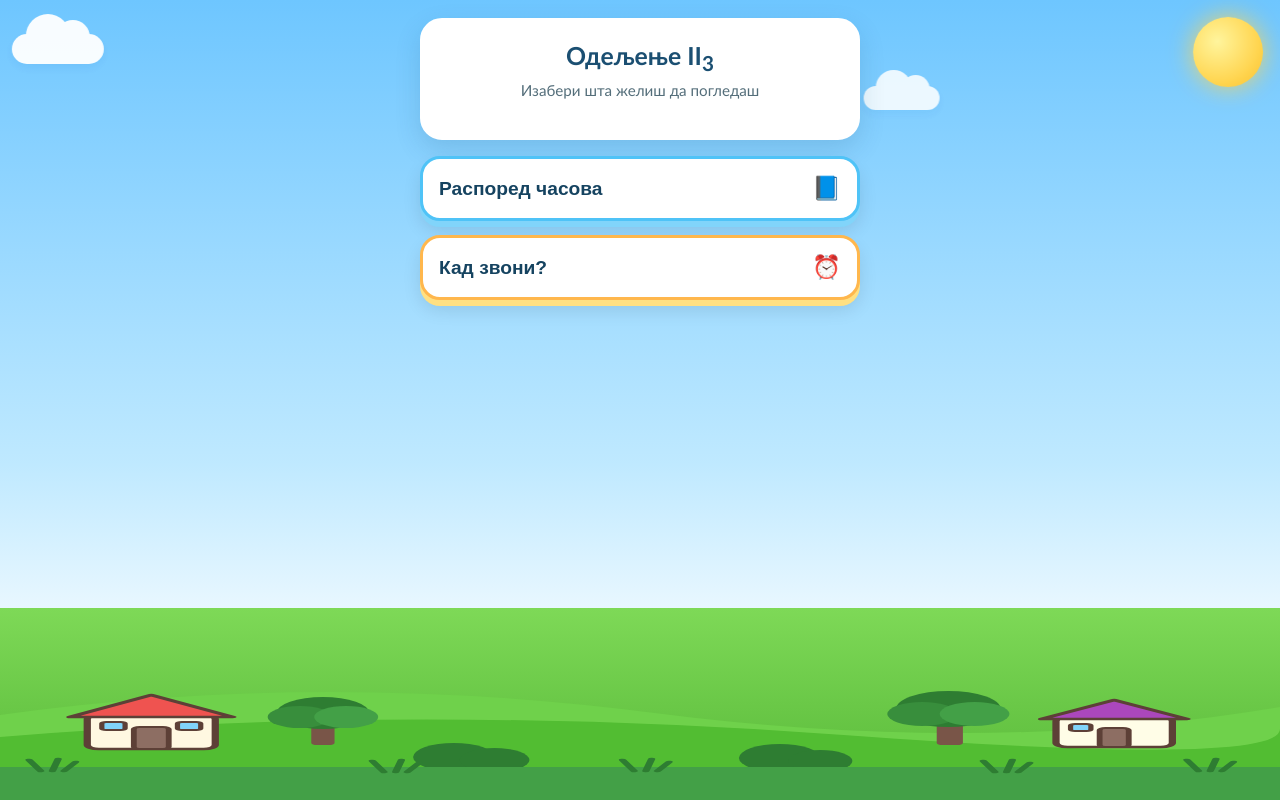
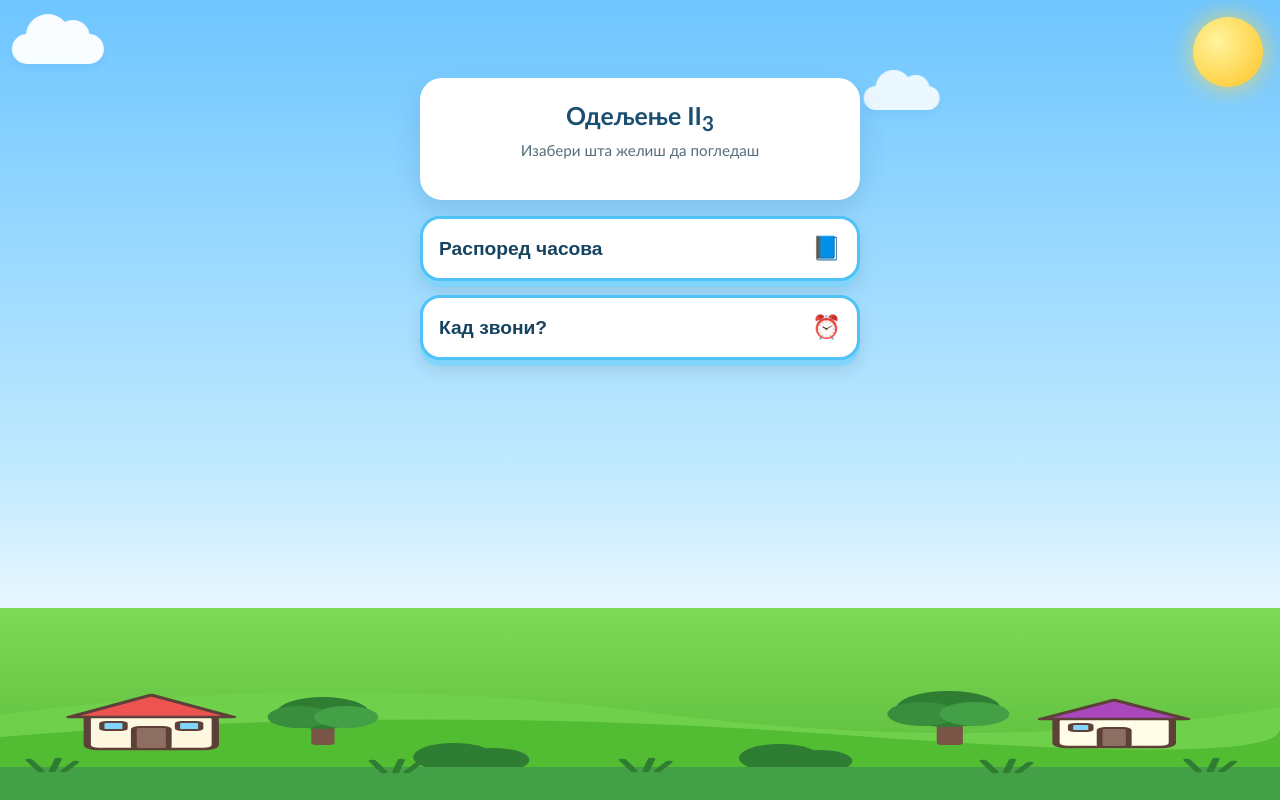
Before and after one commit to copicmarko87/raspored-casova-II3, a plain HTML site: page index.html in a window 1280 px wide. Drawn offline with Linux system fonts and the light colour scheme.

Commit message:
btn ispravljeno i spusteni

```diff
--- a/index.html
+++ b/index.html
@@ -132,6 +132,7 @@
       position: relative;
       z-index: 1;
       width: 100%;
+      margin-top: 60px;
       max-width: 440px;
     }
 
@@ -198,8 +199,7 @@
     }
 
     .menu-btn.secondary {
-      border-color: #ffb74d;
-      box-shadow: 0 6px 0 #ffe082, 0 10px 18px rgba(0, 0, 0, 0.1);
+
     }
 
     .menu-btn:active {
```
